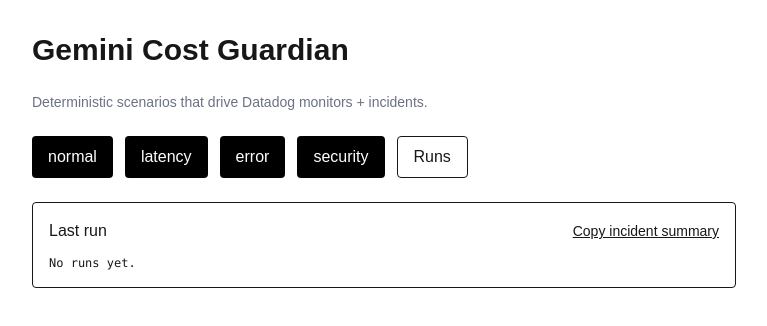
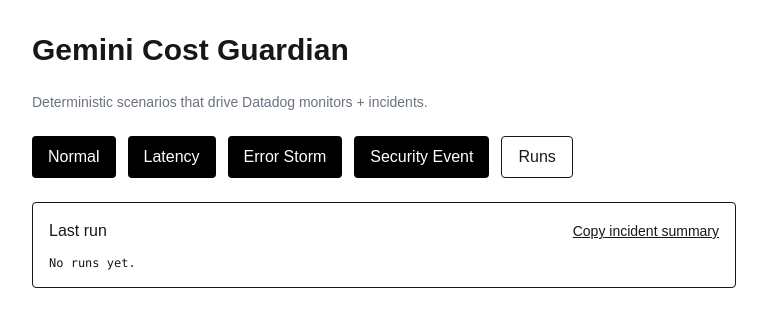
Before and after one commit to reynadotconnect/gemini-cost-guardian, a Next.js app: page / in a window 1280 px wide. Shown: the top 326 px of the page, without its empty margins (256-1023 px from the left). Built offline with nearby package versions, Linux system fonts and the light colour scheme.

Commit message:
style: improve Runs link contrast

```diff
--- a/src/app/page.tsx
+++ b/src/app/page.tsx
@@ -2,13 +2,20 @@
 
 import { useState } from 'react';
 
-type Scenario = 'normal' | 'latency' | 'error' | 'security';
+type ScenarioKey = 'normal' | 'latency' | 'error' | 'security';
+
+const SCENARIOS: { key: ScenarioKey; label: string }[] = [
+  { key: 'normal', label: 'Normal' },
+  { key: 'latency', label: 'Latency' },
+  { key: 'error', label: 'Error Storm' },
+  { key: 'security', label: 'Security Event' },
+];
 
 export default function Page() {
   const [last, setLast] = useState<any>(null);
   const [loading, setLoading] = useState(false);
 
-  async function run(scenario: Scenario) {
+  async function run(scenario: ScenarioKey) {
     setLoading(true);
     try {
       const res = await fetch('/api/run', {
@@ -17,7 +24,8 @@
         body: JSON.stringify({ scenario }),
       });
       const data = await res.json();
-      setLast(data);
+      // Helpful: keep the HTTP status visible even if body has status_code
+      setLast({ http_status: res.status, ...data });
     } finally {
       setLoading(false);
     }
@@ -37,14 +45,14 @@
       </p>
 
       <div className="flex gap-3 flex-wrap">
-        {(['normal', 'latency', 'error', 'security'] as Scenario[]).map((s) => (
+        {SCENARIOS.map((s) => (
           <button
-            key={s}
-            onClick={() => run(s)}
+            key={s.key}
+            onClick={() => run(s.key)}
             disabled={loading}
             className="px-4 py-2 rounded bg-black text-white disabled:opacity-50"
           >
-            {s}
+            {s.label}
           </button>
         ))}
         <a className="px-4 py-2 rounded border" href="/runs">
--- a/src/app/runs/page.tsx
+++ b/src/app/runs/page.tsx
@@ -25,7 +25,7 @@
 
       <div className="overflow-auto border rounded">
         <table className="min-w-full text-sm">
-          <thead className="bg-gray-50">
+          <thead className="bg-gray-50 text-gray-900 font-semibold dark:bg-gray-900 dark:text-gray-100">
             <tr>
               <th className="p-2 text-left">created</th>
               <th className="p-2 text-left">scenario</th>
@@ -37,9 +37,9 @@
               <th className="p-2 text-left">run_id</th>
             </tr>
           </thead>
-          <tbody>
-            {runs.map((r) => (
-              <tr key={r.run_id} className="border-t">
+          <tbody className="divide-y divide-gray-200 dark:divide-gray-800">
+            {runs.map((r, idx) => (
+              <tr key={r.run_id} className={idx % 2 === 0 ? 'bg-white dark:bg-black' : 'bg-gray-50 dark:bg-gray-950'}>
                 <td className="p-2">{r.created_at}</td>
                 <td className="p-2">{r.scenario}</td>
                 <td className="p-2">{r.outcome}</td>
```
